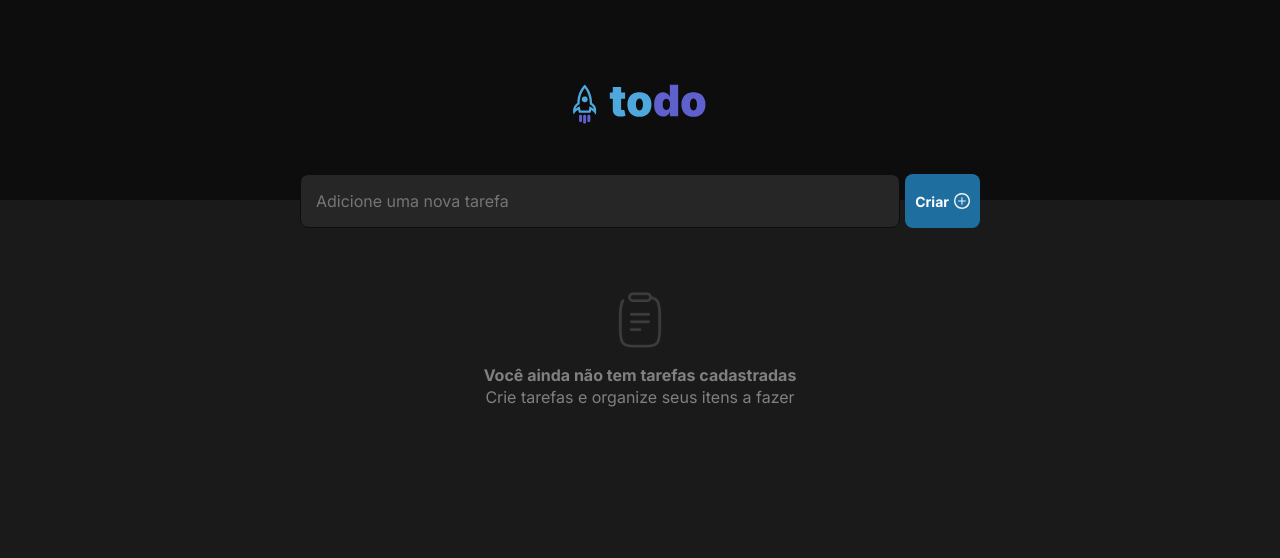
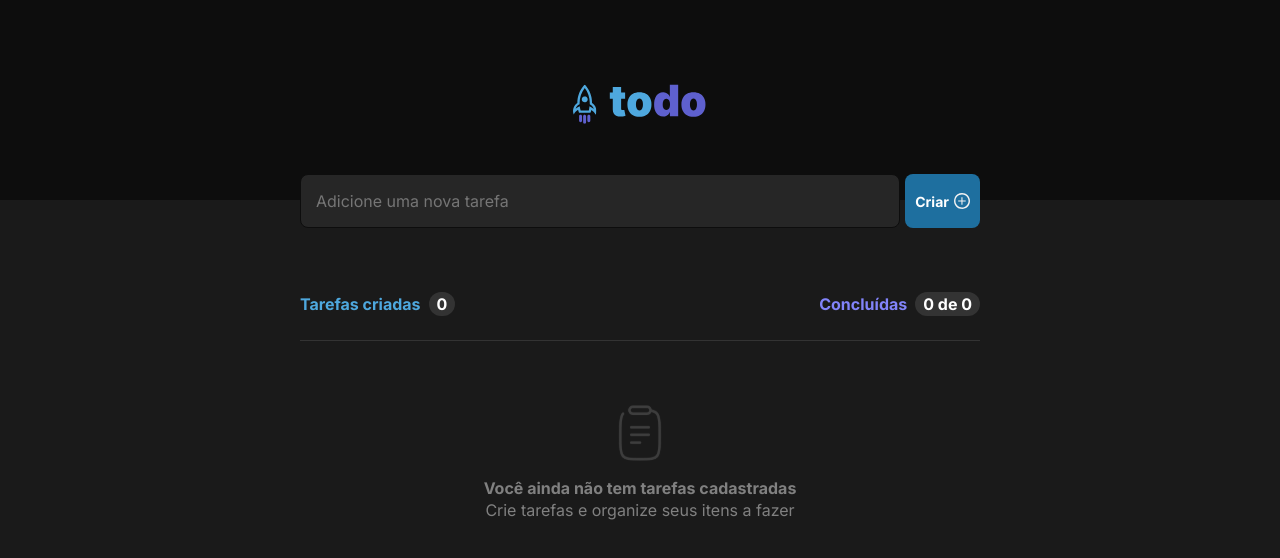
Before and after one commit to luucasmorato/task-control, a React (Vite) app: page / in a window 1280 px wide. Shown: the top 558 px of the page. Built offline with nearby package versions, Linux system fonts and the light colour scheme; a web font is replaced by a local one.

Commit message:
ListTask component estilized

```diff
--- a/src/components/Empty.module.css
+++ b/src/components/Empty.module.css
@@ -4,6 +4,7 @@
   flex-direction: column;
   align-items: center;
   padding: 64px 0;
+  border-top: 1px solid var(--gray-400);
 }
 
 .container img {
--- /dev/null
+++ b/src/components/ListTask.module.css
@@ -0,0 +1,36 @@
+.container {
+  width: 100%;
+  margin-top: 64px;
+}
+
+.headerTasks {
+  display: flex;
+  flex-direction: row;
+  justify-content: space-between;
+}
+
+.tasksCreated {
+  display: flex;
+  align-items: center;
+  color: var(--blue);
+  font-weight: 700;
+}
+
+.completedTasks {
+  display: flex;
+  align-items: center;
+  color: var(--purple);
+  font-weight: 700;
+}
+
+.counter {
+  border-radius: 999px;
+  background-color: var(--gray-400);
+  padding: 2px 8px;
+  color: var(--white);
+  margin-left: 8px;
+}
+
+.tasks {
+  margin-top: 24px;
+}
--- a/src/components/ListTask.tsx
+++ b/src/components/ListTask.tsx
@@ -1,3 +1,22 @@
+import styles from "./ListTask.module.css";
+import { Empty } from "./Empty";
+
 export const ListTask = () => {
-  return <></>;
+  return (
+    <div className={styles.container}>
+      <div className={styles.headerTasks}>
+        <div className={styles.tasksCreated}>
+          Tarefas criadas
+          <div className={styles.counter}> 0 </div>
+        </div>
+        <div className={styles.completedTasks}>
+          Concluídas
+          <div className={styles.counter}> 0 de 0 </div>
+        </div>
+      </div>
+      <div className={styles.tasks}>
+        <Empty />
+      </div>
+    </div>
+  );
 };
--- a/src/pages/Home.tsx
+++ b/src/pages/Home.tsx
@@ -1,7 +1,7 @@
 import todoLogo from "../assets/todo-logo.svg";
 import styles from "./Home.module.css";
 import { NewTask } from "../components/NewTask";
-import { Empty } from "../components/Empty";
+import { ListTask } from "../components/ListTask";
 
 export const Home = () => {
   return (
@@ -11,8 +11,8 @@ export const Home = () => {
       </div>
       <div className={styles.content}>
         <NewTask />
+        <ListTask />
       </div>
-      <Empty />
     </div>
   );
 };
```
